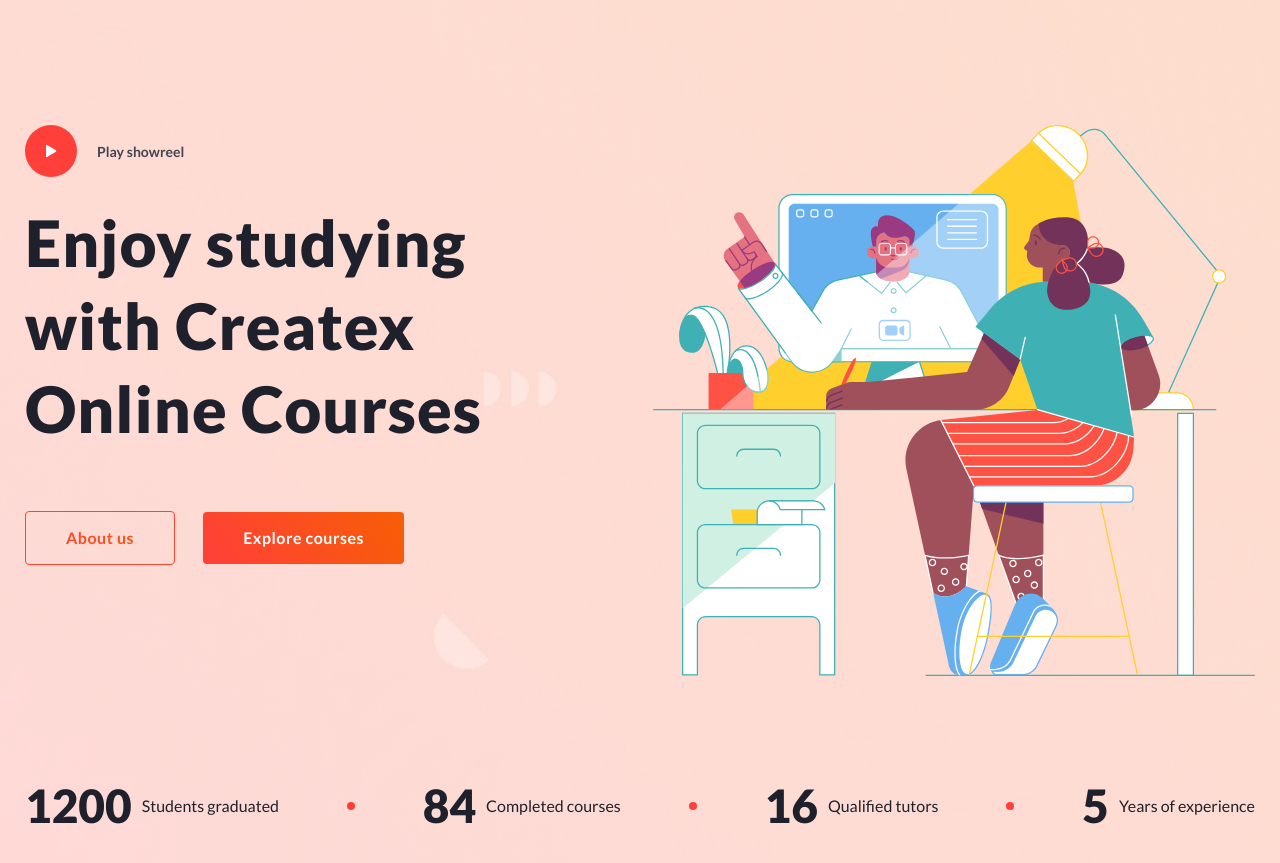
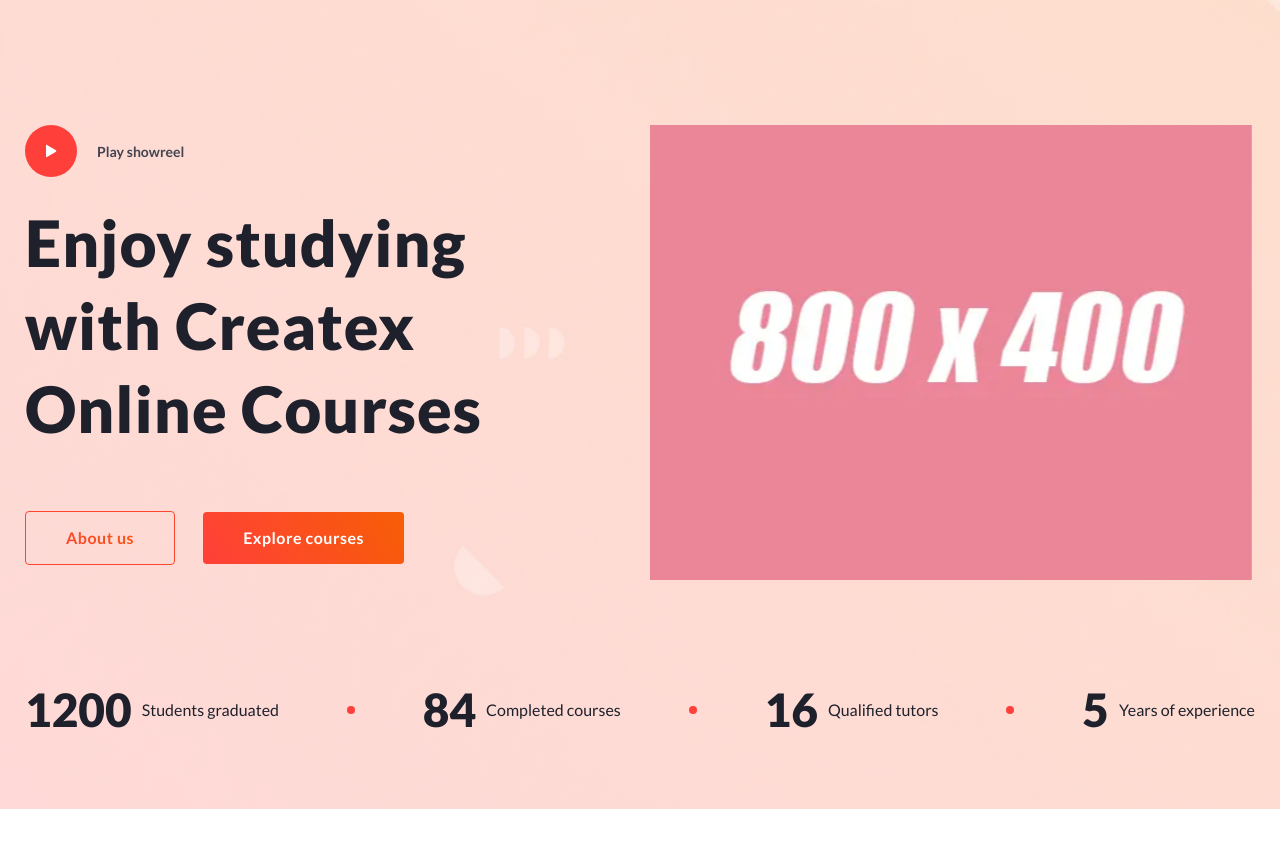
Before and after one commit to GraveDigger99/CreateX, a plain HTML site: page index.html in a window 1280 px wide. Shown: the part 75-938 px from the top of the page. After the commit the page ends 884 px from the top, so only its background shows below. Drawn offline with Linux system fonts and the light colour scheme.

Commit message:
Add files via upload

```diff
--- a/css/style.css
+++ b/css/style.css
@@ -714,10 +714,16 @@ body::after {
 
 .hero__image {
   text-align: right;
+  max-width: 602px;
+  max-height: 551px;
 }
 
 .hero__image img {
+  width: 100%;
+  height: 100%;
   max-width: 100%;
+  -o-object-fit: cover;
+     object-fit: cover;
 }
 
 .info-hero {
--- a/index.html
+++ b/index.html
@@ -6,7 +6,7 @@
 	<meta charset="UTF-8">
 	<meta name="format-detection" content="telephone=no">
 	<!-- <style>body{opacity: 0;}</style> -->
-	<link rel="stylesheet" href="css/style.min.css?_v=20230127234113">
+	<link rel="stylesheet" href="css/style.min.css?_v=20230127235305">
 	<link rel="shortcut icon" href="favicon.ico">
 	<!-- <meta name="robots" content="noindex, nofollow"> -->
 	<meta name="viewport" content="width=device-width, initial-scale=1.0">
@@ -58,7 +58,7 @@
 							</div>
 						</div>
 						<div data-watch data-watch-once data-transform-to-left class="hero__image">
-							<img src="img/home/illustration.svg" alt="image:illustration">
+							<picture><source srcset="img/testing/800x400.webp" type="image/webp"><img src="img/testing/800x400.jpg" alt="image:illustration"></picture>
 						</div>
 					</div>
 					<div data-watch data-watch-once class="hero__info info-hero">
@@ -101,7 +101,7 @@
 	</div>
 </div> -->
 
-	<script src="js/app.min.js?_v=20230127234113"></script>
+	<script src="js/app.min.js?_v=20230127235305"></script>
 </body>
 
 </html>
```
Also changed, not shown: css/style.min.css, img/testing/1300x200.jpg (added), img/testing/1300x200.webp (added), img/testing/1300x400.jpg (added), img/testing/1300x400.webp (added), img/testing/400x600.jpg (added), img/testing/400x600.webp (added), img/testing/800x400.jpg (added), img/testing/800x400.webp (added).
